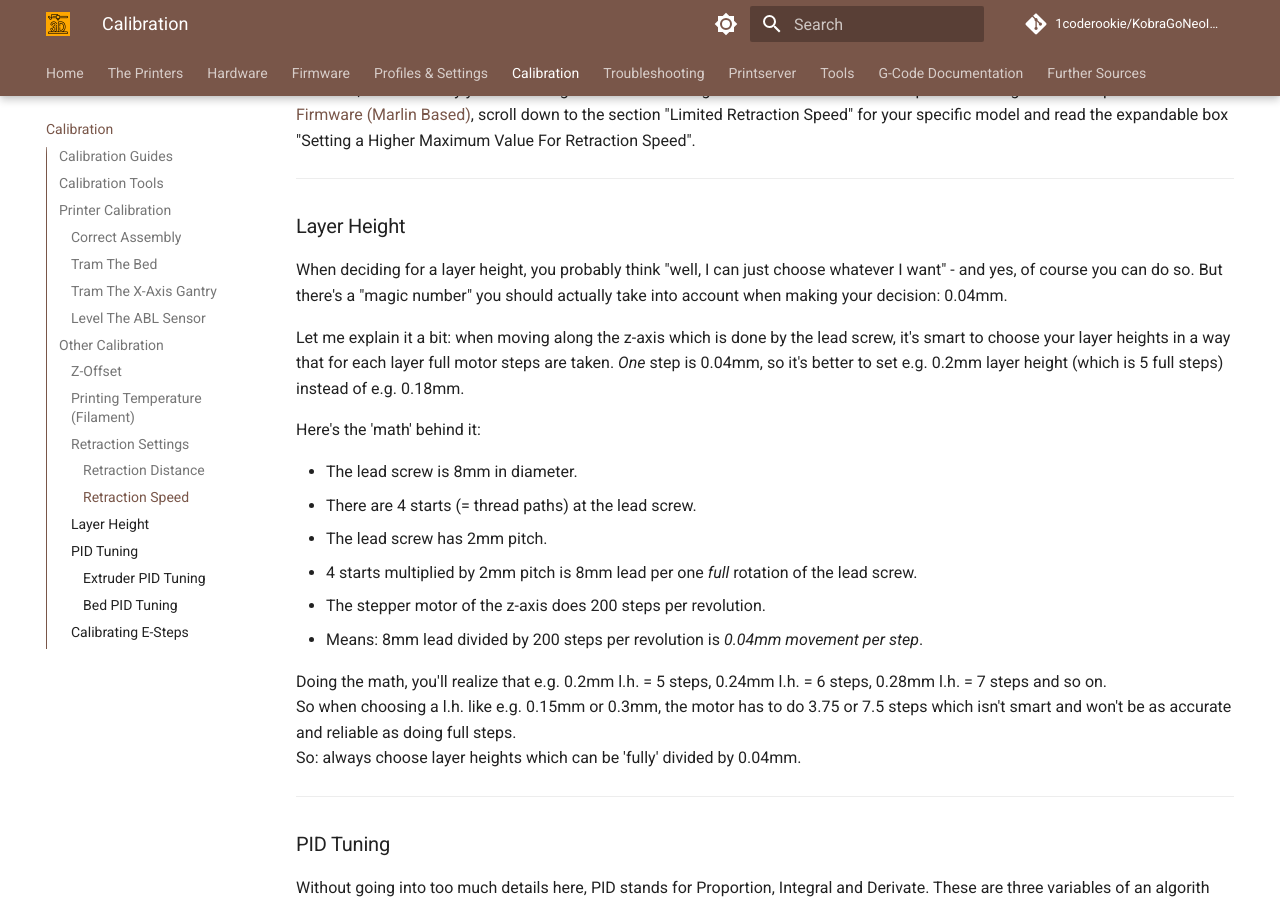
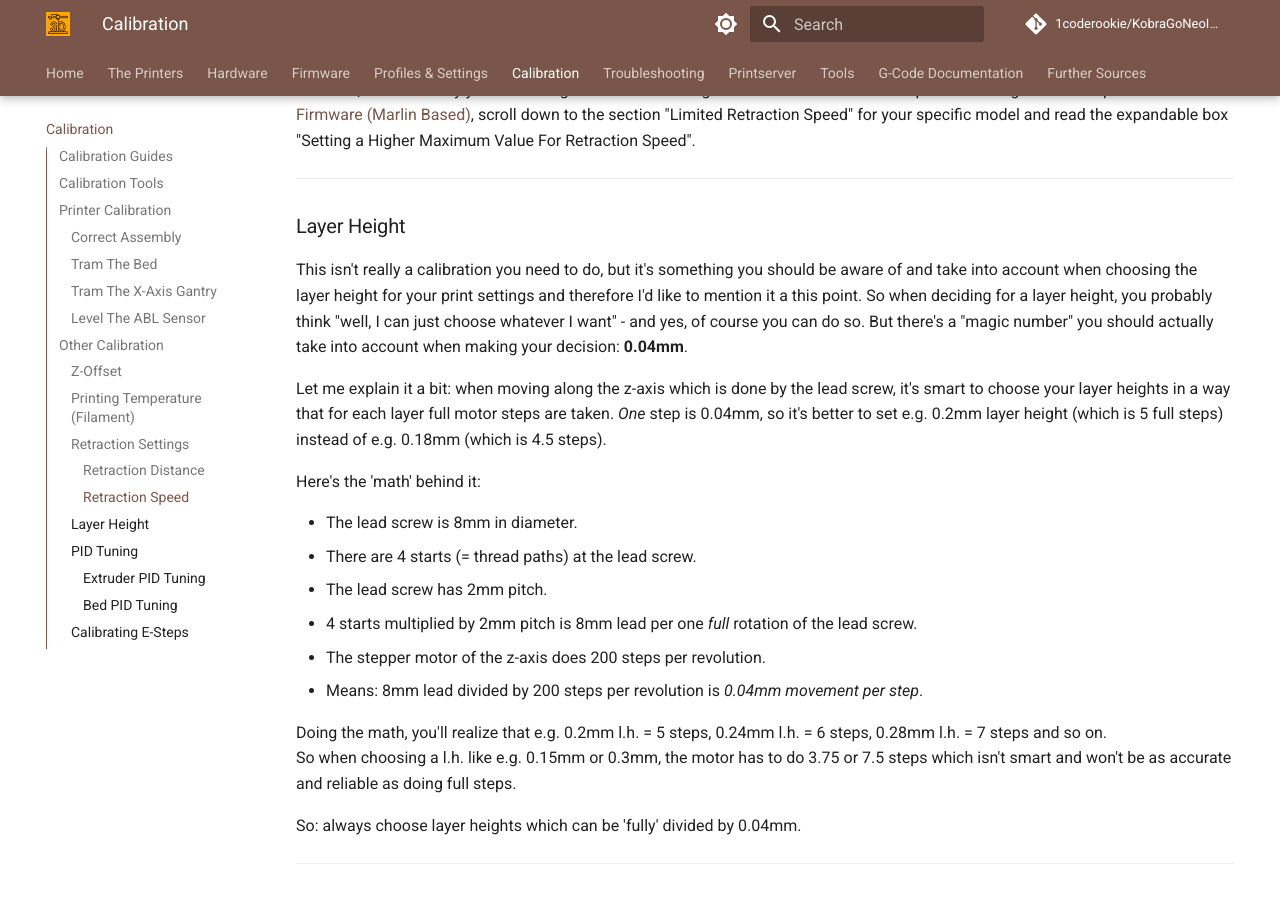
Before and after one commit to 1coderookie/KobraGoNeoInsights, an MkDocs documentation site: the page built from docs/calibration.md, in a window 1280 px wide and 900 px high, scrolled down 8169 px. Built offline with MkDocs 1.6.1 and Material for MkDocs 9.7.7, drawn with Linux system fonts in a browser that asks for light colours; comment, search, counter and statistics services are not loaded.

Commit message:
Update calibration.md

```diff
--- a/docs/calibration.md
+++ b/docs/calibration.md
@@ -194,9 +194,9 @@ However, there is a way you can change the default setting of the maximum retrac
 ---
 
 ### Layer Height
-When deciding for a layer height, you probably think "well, I can just choose whatever I want" - and yes, of course you can do so. But there's a "magic number" you should actually take into account when making your decision: 0.04mm.
+This isn't really a calibration you need to do, but it's something you should be aware of and take into account when choosing the layer height for your print settings and therefore I'd like to mention it a this point. So when deciding for a layer height, you probably think "well, I can just choose whatever I want" - and yes, of course you can do so. But there's a "magic number" you should actually take into account when making your decision: **0.04mm**.
 
-Let me explain it a bit: when moving along the z-axis which is done by the lead screw, it's smart to choose your layer heights in a way that for each layer full motor steps are taken. *One* step is 0.04mm, so it's better to set e.g. 0.2mm layer height (which is 5 full steps) instead of e.g. 0.18mm.
+Let me explain it a bit: when moving along the z-axis which is done by the lead screw, it's smart to choose your layer heights in a way that for each layer full motor steps are taken. *One* step is 0.04mm, so it's better to set e.g. 0.2mm layer height (which is 5 full steps) instead of e.g. 0.18mm (which is 4.5 steps).
 
 Here's the 'math' behind it:
 
@@ -209,6 +209,7 @@ Here's the 'math' behind it:
 
 Doing the math, you'll realize that e.g. 0.2mm l.h. = 5 steps, 0.24mm l.h. = 6 steps, 0.28mm l.h. = 7 steps and so on.
 So when choosing a l.h. like e.g. 0.15mm or 0.3mm, the motor has to do 3.75 or 7.5 steps which isn't smart and won't be as accurate and reliable as doing full steps.
+
 So: always choose layer heights which can be 'fully' divided by 0.04mm.
 
 ---
```
